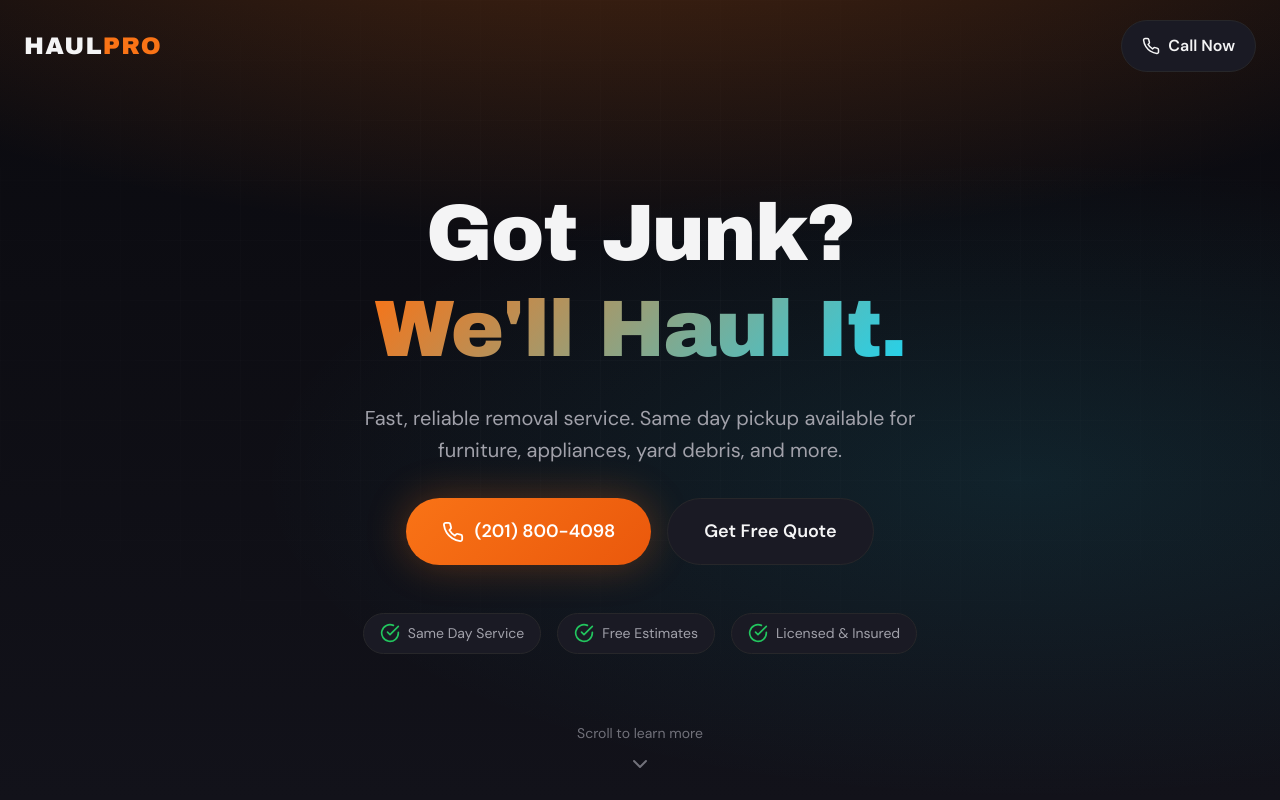
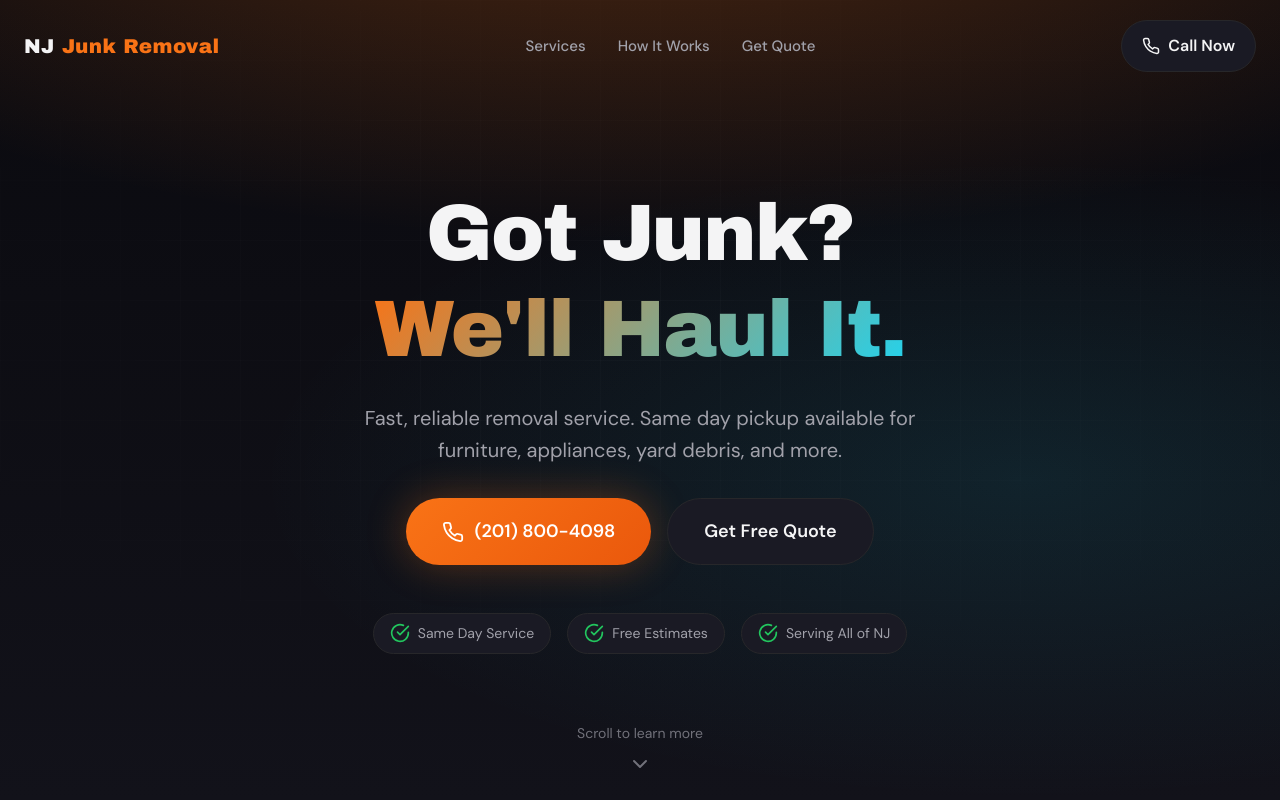
Before and after one commit to terrenceoconnor57/ads, a website: page landing/index.html in a window 1280 px wide. Shown: the top 800 px of the page. Drawn offline with Linux system fonts and the light colour scheme.

Commit message:
junk removal

```diff
--- a/landing/index.html
+++ b/landing/index.html
@@ -3,8 +3,8 @@
 <head>
     <meta charset="UTF-8">
     <meta name="viewport" content="width=device-width, initial-scale=1.0">
-    <title>Fast Junk Removal | Same Day Pickup | Free Estimates</title>
-    <meta name="description" content="Professional junk removal service. Same day pickup available. Furniture, appliances, yard waste - we haul it all. Call now for a free estimate.">
+    <title>NJ Junk Removal | Same Day Pickup | Free Estimates</title>
+    <meta name="description" content="New Jersey junk removal service. Same day pickup available. Furniture, appliances, yard waste - we haul it all. Call now for a free estimate.">
     <link rel="preconnect" href="https://fonts.googleapis.com">
     <link rel="preconnect" href="https://fonts.gstatic.com" crossorigin>
     <link href="https://fonts.googleapis.com/css2?family=DM+Sans:wght@400;500;600;700&family=Archivo+Black&display=swap" rel="stylesheet">
@@ -15,7 +15,12 @@
     <header class="hero">
         <div class="hero-bg"></div>
         <nav class="nav">
-            <div class="nav-brand">HAUL<span>PRO</span></div>
+            <div class="nav-brand">NJ <span>Junk Removal</span></div>
+            <div class="nav-links">
+                <a href="#services">Services</a>
+                <a href="#how-it-works">How It Works</a>
+                <a href="#quote">Get Quote</a>
+            </div>
             <a href="tel:+12018004098" class="nav-cta">
                 <svg xmlns="http://www.w3.org/2000/svg" width="18" height="18" viewBox="0 0 24 24" fill="none" stroke="currentColor" stroke-width="2" stroke-linecap="round" stroke-linejoin="round"><path d="M22 16.92v3a2 2 0 0 1-2.18 2 19.79 19.79 0 0 1-8.63-3.07 19.5 19.5 0 0 1-6-6 19.79 19.79 0 0 1-3.07-8.67A2 2 0 0 1 4.11 2h3a2 2 0 0 1 2 1.72 12.84 12.84 0 0 0 .7 2.81 2 2 0 0 1-.45 2.11L8.09 9.91a16 16 0 0 0 6 6l1.27-1.27a2 2 0 0 1 2.11-.45 12.84 12.84 0 0 0 2.81.7A2 2 0 0 1 22 16.92z"/></svg>
                 Call Now
@@ -48,7 +53,7 @@
                 </div>
                 <div class="badge">
                     <svg xmlns="http://www.w3.org/2000/svg" width="20" height="20" viewBox="0 0 24 24" fill="none" stroke="currentColor" stroke-width="2" stroke-linecap="round" stroke-linejoin="round"><path d="M22 11.08V12a10 10 0 1 1-5.93-9.14"/><polyline points="22 4 12 14.01 9 11.01"/></svg>
-                    Licensed & Insured
+                    Serving All of NJ
                 </div>
             </div>
         </div>
@@ -60,7 +65,7 @@
     </header>
 
     <!-- Services Section -->
-    <section class="services">
+    <section class="services" id="services">
         <div class="container">
             <h2 class="section-title">What We Remove</h2>
             <p class="section-subtitle">From single items to full cleanouts, we handle it all</p>
@@ -101,7 +106,7 @@
     </section>
 
     <!-- How It Works -->
-    <section class="process">
+    <section class="process" id="how-it-works">
         <div class="container">
             <h2 class="section-title">How It Works</h2>
             <p class="section-subtitle">Simple, fast, and hassle-free</p>
@@ -222,8 +227,13 @@
     <footer class="footer">
         <div class="container">
             <div class="footer-content">
-                <div class="footer-brand">HAUL<span>PRO</span></div>
-                <p>Professional hauling and removal services.</p>
+                <div class="footer-brand">NJ <span>Junk Removal</span></div>
+                <p>Professional hauling and removal services in New Jersey.</p>
+            </div>
+            <div class="footer-links">
+                <a href="#services">Services</a>
+                <a href="#how-it-works">How It Works</a>
+                <a href="#quote">Get a Quote</a>
             </div>
             <div class="footer-contact">
                 <a href="tel:+12018004098">(201) 800-4098</a>
@@ -231,7 +241,7 @@
         </div>
         <div class="footer-bottom">
             <div class="container">
-                <p>&copy; 2026 HaulPro. All rights reserved.</p>
+                <p>&copy; 2026 NJ Junk Removal. All rights reserved.</p>
             </div>
         </div>
     </footer>
--- a/landing/styles.css
+++ b/landing/styles.css
@@ -175,16 +175,36 @@ h1, h2, h3, h4, h5, h6 {
     left: 0;
     right: 0;
     z-index: 100;
+    gap: 24px;
 }
 
 .nav-brand {
     font-family: var(--font-display);
-    font-size: 1.5rem;
-    letter-spacing: 0.05em;
+    font-size: 1.25rem;
+    letter-spacing: 0.02em;
+    white-space: nowrap;
 }
 
 .nav-brand span {
     color: var(--color-primary);
+}
+
+.nav-links {
+    display: flex;
+    align-items: center;
+    gap: 32px;
+}
+
+.nav-links a {
+    font-size: 0.9375rem;
+    font-weight: 500;
+    color: var(--color-text-muted);
+    transition: color var(--transition-fast);
+    white-space: nowrap;
+}
+
+.nav-links a:hover {
+    color: var(--color-text);
 }
 
 .nav-cta {
@@ -197,6 +217,7 @@ h1, h2, h3, h4, h5, h6 {
     border: 1px solid var(--color-border);
     border-radius: var(--radius-full);
     transition: all var(--transition-base);
+    white-space: nowrap;
 }
 
 .nav-cta:hover {
@@ -656,6 +677,22 @@ h1, h2, h3, h4, h5, h6 {
     font-size: 0.9375rem;
 }
 
+.footer-links {
+    display: flex;
+    flex-direction: column;
+    gap: 12px;
+}
+
+.footer-links a {
+    color: var(--color-text-muted);
+    font-size: 0.9375rem;
+    transition: color var(--transition-fast);
+}
+
+.footer-links a:hover {
+    color: var(--color-text);
+}
+
 .footer-contact a {
     font-family: var(--font-display);
     font-size: 1.25rem;
@@ -700,6 +737,10 @@ h1, h2, h3, h4, h5, h6 {
 @media (max-width: 768px) {
     .container {
         padding: 0 20px;
+    }
+
+    .nav-links {
+        display: none;
     }
 
     .hero {
@@ -753,6 +794,11 @@ h1, h2, h3, h4, h5, h6 {
         flex-direction: column;
         align-items: center;
         text-align: center;
+    }
+
+    .footer-links {
+        flex-direction: row;
+        gap: 24px;
     }
 }
 
```
